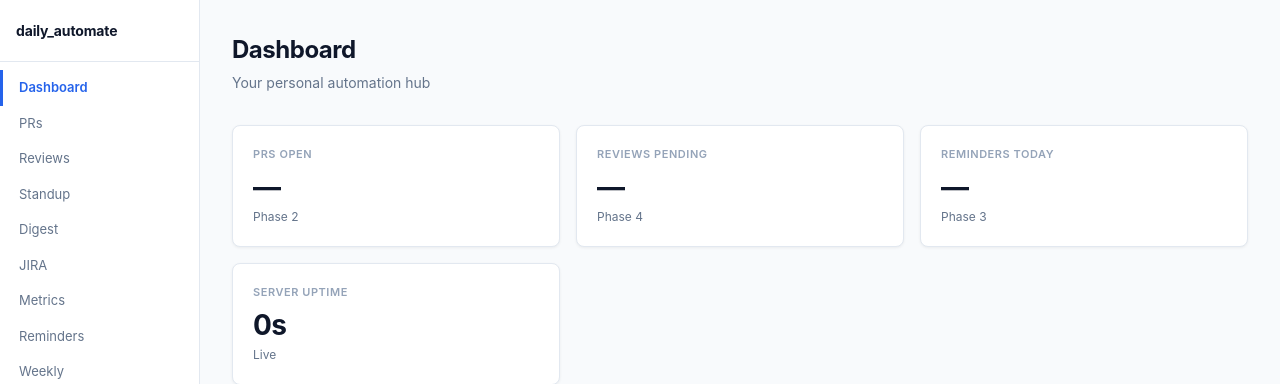
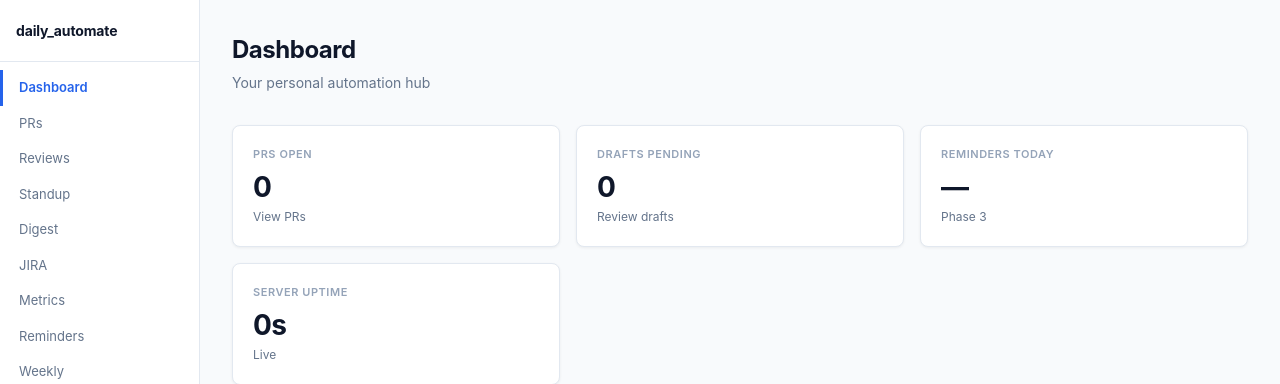
Before and after one commit to fionamiaojing/daily_automate, a FastAPI app: page / in a window 1280 px wide. Shown: the top 384 px of the page. Run offline with FastAPI, Linux system fonts and the light colour scheme; data comes from the database, SQL or seed files in the repository; data that the repository does not hold is empty; parts of the project's set-up code (start-up, migrations or seed data) failed here and were passed over.

Commit message:
feat: live PR and draft counts on dashboard
Co-Authored-By: Claude Opus 4.6 <noreply@anthropic.com>

```diff
--- a/server.py
+++ b/server.py
@@ -115,6 +115,16 @@ async def health():
     return {"status": "ok", "uptime": uptime}
 
 
+@app.get("/api/dashboard/stats")
+async def dashboard_stats():
+    prs = await get_all_pr_status(DB_PATH)
+    drafts = await get_pending_drafts(DB_PATH)
+    return {
+        "prs_open": len(prs),
+        "drafts_pending": len(drafts),
+    }
+
+
 @app.get("/api/activity")
 async def activity():
     entries = await get_recent_activity(DB_PATH, limit=50)
@@ -224,7 +234,9 @@ def _render(request: Request, template: str, **kwargs):
 @app.get("/", response_class=HTMLResponse)
 async def dashboard(request: Request):
     act = await get_recent_activity(DB_PATH, limit=20)
-    return _render(request, "dashboard.html", activity=act)
+    prs = await get_all_pr_status(DB_PATH)
+    drafts = await get_pending_drafts(DB_PATH)
+    return _render(request, "dashboard.html", activity=act, prs_open=len(prs), drafts_pending=len(drafts))
 
 
 @app.get("/prs", response_class=HTMLResponse)
--- a/static/app.js
+++ b/static/app.js
@@ -17,6 +17,20 @@ document.body.addEventListener("htmx:afterRequest", function (event) {
         el.textContent = original;
         el.disabled = false;
     }, 2000);
+});
+
+/* ----- Dashboard stats: parse /api/dashboard/stats and update cards ----- */
+document.body.addEventListener("htmx:beforeSwap", function (event) {
+    if (event.detail.target.id === "prs-count") {
+        try {
+            var data = JSON.parse(event.detail.serverResponse);
+            event.detail.serverResponse = String(data.prs_open);
+            // Also update drafts count if it exists
+            var draftsEl = document.getElementById("drafts-count");
+            if (draftsEl) draftsEl.textContent = String(data.drafts_pending);
+        } catch (e) {}
+        return;
+    }
 });
 
 /* ----- Uptime card: parse /api/health JSON and format ----- */
--- a/templates/dashboard.html
+++ b/templates/dashboard.html
@@ -9,13 +9,19 @@
 <div class="card-grid">
     <div class="card">
         <div class="card-title">PRs Open</div>
-        <div class="card-value">&mdash;</div>
-        <div class="card-detail">Phase 2</div>
+        <div class="card-value" id="prs-count"
+             hx-get="/api/dashboard/stats" hx-trigger="load, every 30s"
+             hx-swap="innerHTML" hx-select-oob="#prs-count">
+            {{ prs_open if prs_open is defined else "—" }}
+        </div>
+        <div class="card-detail"><a href="/prs">View PRs</a></div>
     </div>
     <div class="card">
-        <div class="card-title">Reviews Pending</div>
-        <div class="card-value">&mdash;</div>
-        <div class="card-detail">Phase 4</div>
+        <div class="card-title">Drafts Pending</div>
+        <div class="card-value" id="drafts-count">
+            {{ drafts_pending if drafts_pending is defined else "—" }}
+        </div>
+        <div class="card-detail"><a href="/prs">Review drafts</a></div>
     </div>
     <div class="card">
         <div class="card-title">Reminders Today</div>
```
